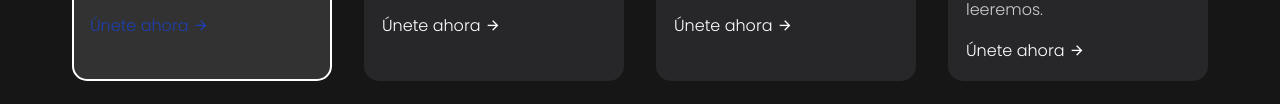
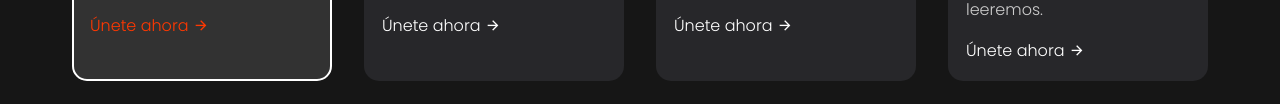
Before and after one commit to Albert0nk/portfolio, a plain HTML site: page index.html in a window 1280 px wide. In both pictures the pointer is over the link 149 px from the left and 1102 px from the top of the page. Shown: the part 1077-1181 px from the top of the page. Drawn offline with nearby package versions, Linux system fonts and the light colour scheme.

Commit message:
Update style.css

```diff
--- a/style.css
+++ b/style.css
@@ -212,7 +212,7 @@ section .header {
 }
 
 .features .card a:hover {
-    color: #1e40af;
+    color: #ff3801;
 }
 
 .sub-header {
```
